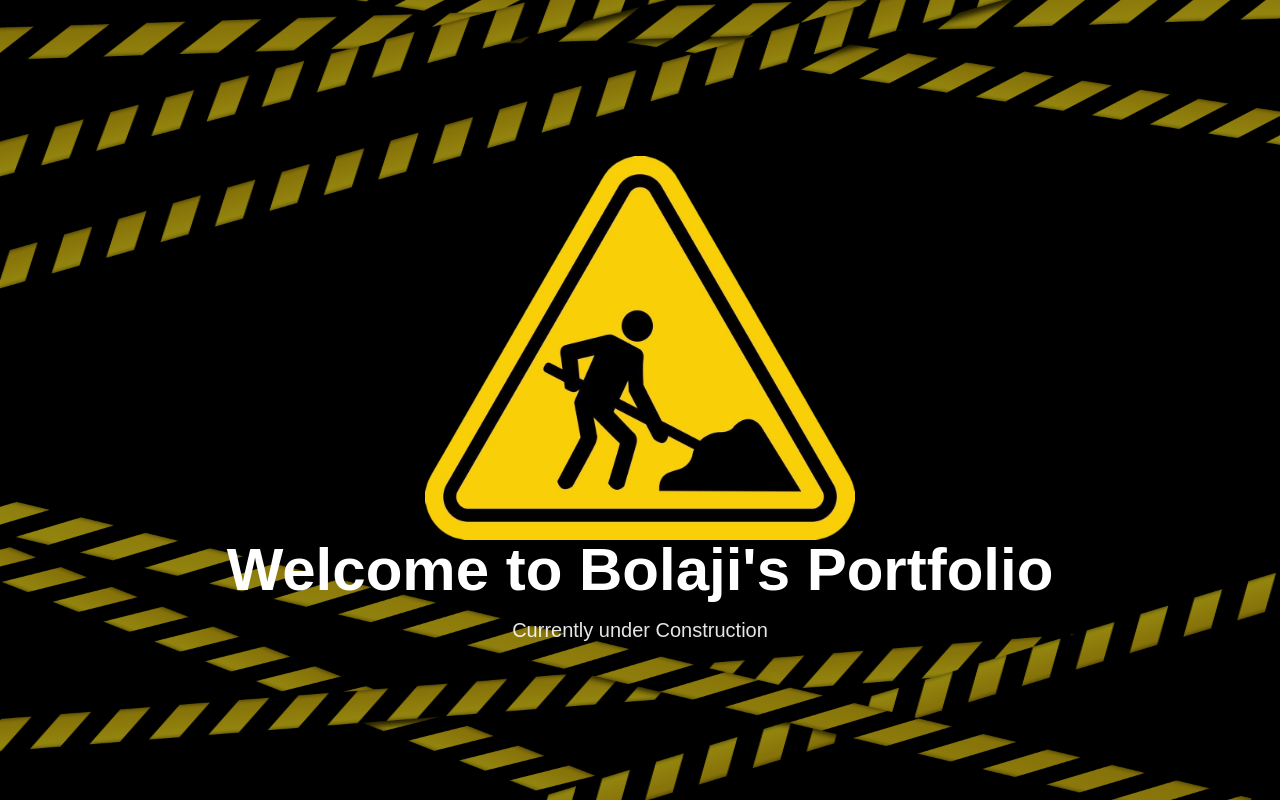
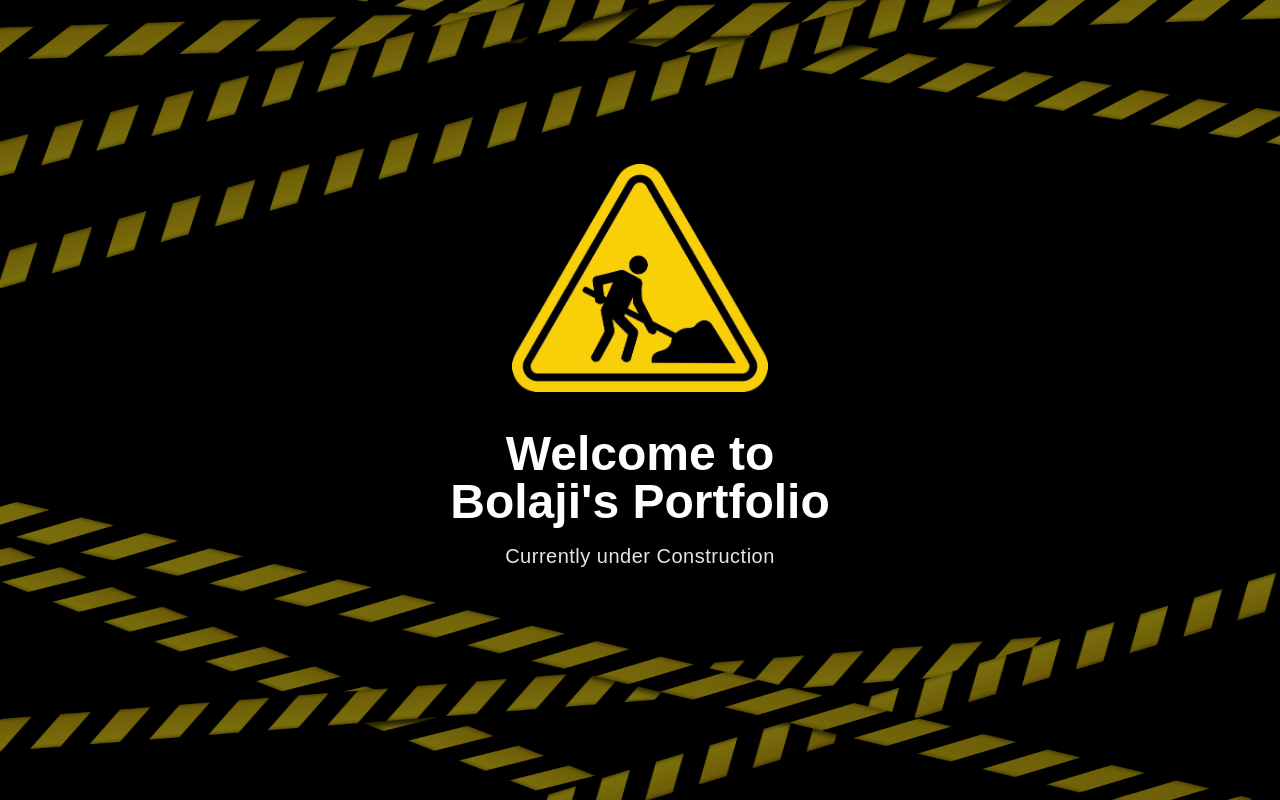
Before and after one commit to TheDurodola/Portfolio, a Next.js app in the folder portfolio/: page / in a window 1280 px wide. Built offline with nearby package versions, Linux system fonts and the light colour scheme.

Commit message:
update: readjust content layer postioning

```diff
--- a/portfolio/app/page.tsx
+++ b/portfolio/app/page.tsx
@@ -3,38 +3,42 @@
 import Tape from "@/public/tape.png";
 import React from "react";
 
-// Using a standard functional component with React.FC or inferred types
 const CenteredHero: React.FC = () => {
   return (
     <div className="relative flex h-dvh w-full items-center justify-center overflow-hidden bg-black">
+      {/* Background Layer */}
       <Image
         src={Tape}
-        alt="Background Image"
+        alt="Background Pattern"
         fill
         priority
         quality={90}
-        className="object-fill object-center"
+        className="object-fill object-center" // Changed object-fill to object-cover to prevent stretching
         sizes="100vw"
       />
 
+      {/* Overlay */}
+      <div className="absolute inset-0 z-10 bg-black/50" />
 
-      <div className="absolute inset-0 bg-black/40 z-10" />
+      {/* Content Layer */}
+      <main className="relative z-20 flex flex-col  -mt-20 items-center px-4 text-center text-white">
 
-
-      <main className="relative z-20 px-4 text-center text-white">
-        <div className="relative h-50 w-full md:h-96">
+        {/* Container for the Construction Sign */}
+        <div className="relative mb-6 h-48 w-48 md:h-64 md:w-64">
           <Image
             src={ConstructionSign}
+            alt="Under Construction Sign"
             fill
-            alt="Hero"
             className="object-contain"
-            sizes="(max-width: 768px) 100vw, 50vw"
+            sizes="(max-width: 768px) 192px, 256px"
           />
         </div>
-        <h1 className="mb-4 text-4xl font-bold md:text-6xl">
+
+        <h1 className="max-w-md text-3xl font-bold md:text-5xl">
           Welcome to Bolaji's Portfolio
         </h1>
-        <p className="mx-auto max-w-2xl text-lg opacity-90 md:text-xl">
+
+        <p className="mt-4 max-w-2xl text-lg font-medium tracking-wide opacity-90 md:text-xl">
           Currently under Construction
         </p>
       </main>
```
